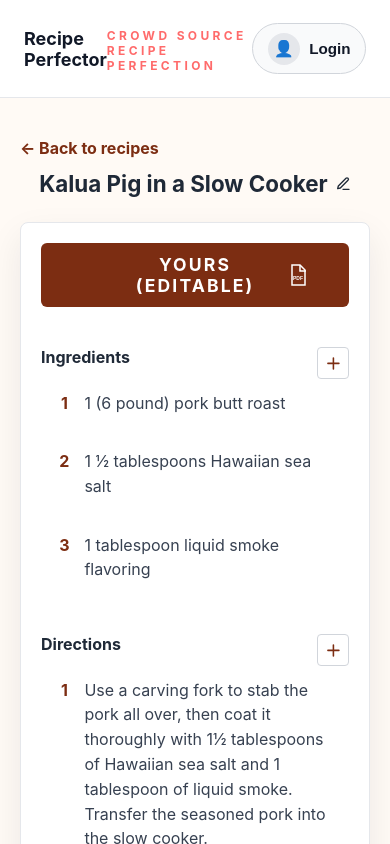
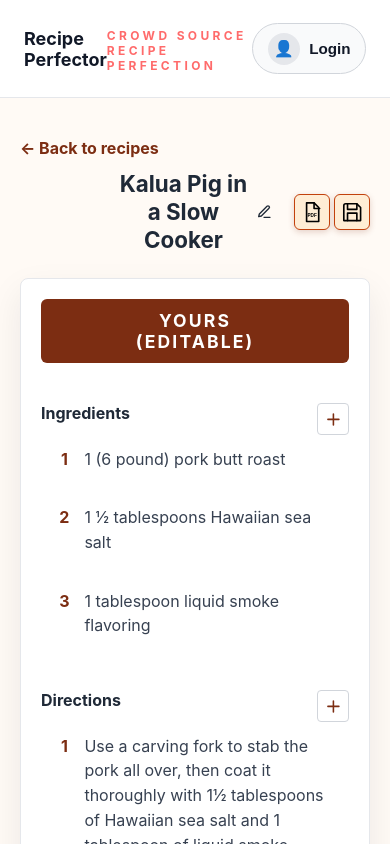
Before and after one commit to RecipePerfector/recipeperfector, an Angular app: page /recipe in a window 390 px wide. Shown: the top 844 px of the page. Built offline with nearby package versions, Linux system fonts and the light colour scheme.

Commit message:
Moved PDF button and added a save button

```diff
--- a/src/app/modules/recipe-instruction/recipe-instruction.component.css
+++ b/src/app/modules/recipe-instruction/recipe-instruction.component.css
@@ -14,6 +14,53 @@
   align-items: center;
   gap: 1rem;
   margin-bottom: 1.25rem;
+}
+
+.recipe-page-actions {
+  grid-column: 3;
+  justify-self: end;
+  display: flex;
+  gap: 0.5rem;
+}
+
+.pdf-button.recipe-page-pdf-button,
+.recipe-page-save-button {
+  display: grid;
+  place-items: center;
+  flex: 0 0 3rem;
+  box-sizing: border-box;
+  width: 3rem;
+  height: 3rem;
+  padding: 0.4rem;
+  color: #000;
+  border: 1px solid #c2410c;
+  border-radius: 6px;
+  background: #ffedd5;
+  cursor: pointer;
+  box-shadow: 0 2px 6px rgba(124, 45, 18, 0.2);
+  transition: background-color 0.15s ease, border-color 0.15s ease, box-shadow 0.15s ease;
+}
+
+.pdf-button.recipe-page-pdf-button:hover,
+.pdf-button.recipe-page-pdf-button:focus-visible,
+.recipe-page-save-button:hover,
+.recipe-page-save-button:focus-visible {
+  border-color: #9a3412;
+  background: #fed7aa;
+  color: #000;
+  box-shadow: 0 3px 9px rgba(124, 45, 18, 0.28);
+  outline: none;
+}
+
+.pdf-button.recipe-page-pdf-button svg,
+.recipe-page-save-button svg {
+  width: 1.75rem;
+  height: 1.75rem;
+  fill: none;
+  stroke: currentColor;
+  stroke-linecap: round;
+  stroke-linejoin: round;
+  stroke-width: 1.75;
 }
 
 .back-link {
@@ -671,17 +718,42 @@
 
 @media (max-width: 600px) {
   .recipe-page-heading {
-    grid-template-columns: minmax(0, 1fr);
+    grid-template-columns: minmax(4.75rem, 1fr) minmax(0, 2fr) minmax(4.75rem, 1fr);
     gap: 0.5rem;
   }
 
-  .back-link,
-  .recipe-page-title {
-    grid-column: 1;
+  .back-link {
+    grid-column: 1 / -1;
+    grid-row: 1;
+  }
+
+  .recipe-page-title,
+  .recipe-page-heading-spacer,
+  .recipe-page-actions {
+    grid-row: 2;
   }
 
   .recipe-page-title {
-    grid-row: 2;
+    grid-column: 2;
+  }
+
+  .recipe-page-actions {
+    grid-column: 3;
+    gap: 0.25rem;
+  }
+
+  .pdf-button.recipe-page-pdf-button,
+  .recipe-page-save-button {
+    flex-basis: 2.25rem;
+    width: 2.25rem;
+    height: 2.25rem;
+    padding: 0.25rem;
+  }
+
+  .pdf-button.recipe-page-pdf-button svg,
+  .recipe-page-save-button svg {
+    width: 1.4rem;
+    height: 1.4rem;
   }
 
   .recipe-page-heading-spacer {
--- a/src/app/modules/recipe-instruction/recipe-instruction.component.html
+++ b/src/app/modules/recipe-instruction/recipe-instruction.component.html
@@ -56,7 +56,37 @@
         } @else {
           <span class="recipe-page-heading-spacer" aria-hidden="true"></span>
         }
-        <span class="recipe-page-heading-spacer" aria-hidden="true"></span>
+        @if (recipeDisplays.length > 0) {
+          <div class="recipe-page-actions">
+            <button
+              class="pdf-button recipe-page-pdf-button"
+              type="button"
+              aria-label="Download Yours recipe as PDF"
+              title="Download as PDF"
+              (click)="requestPdfDownload(recipeDisplays[0])"
+            >
+              <svg viewBox="0 0 24 24" aria-hidden="true" focusable="false">
+                <path d="M6 2h8l5 5v15H6z" />
+                <path d="M14 2v6h6" />
+                <text x="7" y="17" font-size="5">PDF</text>
+              </svg>
+            </button>
+            <button
+              class="recipe-page-save-button"
+              type="button"
+              aria-label="Save to Recipe Perfector"
+              title="Save to Recipe Perfector"
+            >
+              <svg viewBox="0 0 24 24" aria-hidden="true" focusable="false">
+                <path d="M5 3h12l4 4v14H3V5a2 2 0 0 1 2-2Z" />
+                <path d="M7 3v6h10V3" />
+                <path d="M7 21v-8h10v8" />
+              </svg>
+            </button>
+          </div>
+        } @else {
+          <span class="recipe-page-heading-spacer" aria-hidden="true"></span>
+        }
       </div>
 
     @if (recipeDisplays.length > 0) {
@@ -70,23 +100,7 @@
             <header class="instruction-header">
               <span aria-hidden="true"></span>
               <p class="eyebrow">{{ display.title }}</p>
-              @if (display.editable) {
-                <button
-                  class="pdf-button"
-                  type="button"
-                  aria-label="Download Yours recipe as PDF"
-                  title="Download as PDF"
-                  (click)="requestPdfDownload(display)"
-                >
-                  <svg viewBox="0 0 24 24" aria-hidden="true" focusable="false">
-                    <path d="M6 2h8l5 5v15H6z" />
-                    <path d="M14 2v6h6" />
-                    <text x="7" y="17" font-size="5">PDF</text>
-                  </svg>
-                </button>
-              } @else {
-                <span aria-hidden="true"></span>
-              }
+              <span aria-hidden="true"></span>
             </header>
 
             <section class="recipe-section">
```
Also changed, not shown: 1 other file (tests, documents, lock files or other folders).
